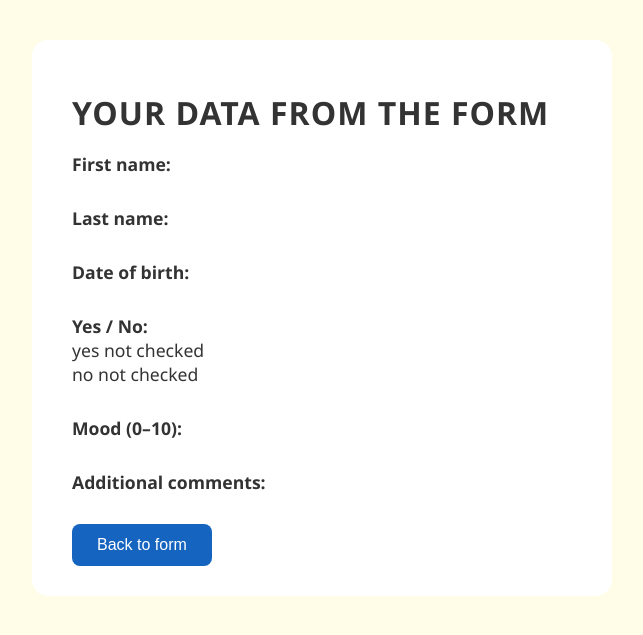
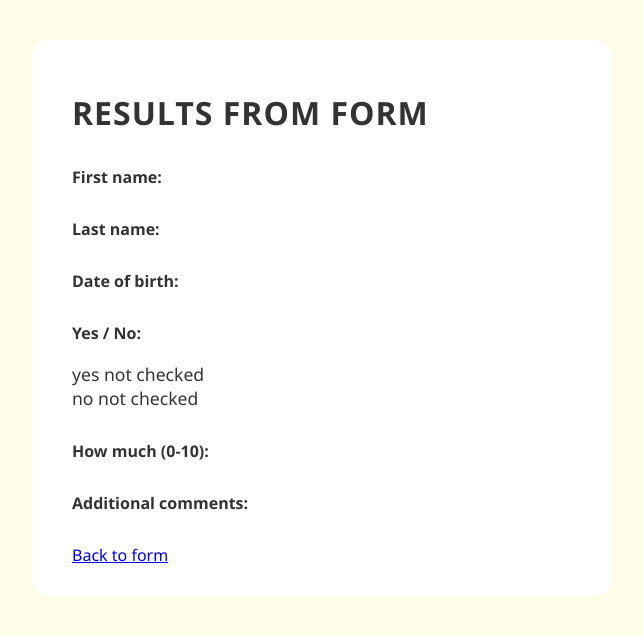
Before and after one commit to joannadagil/joannadagil.github.io, a PHP site: page /form_result.php in a window 1280 px wide. Shown: the top 635 px of the page, without its empty margins (318-961 px from the left). Run offline with PHP 8.4, Linux system fonts and the light colour scheme.

Commit message:
php done

```diff
--- a/form.html
+++ b/form.html
@@ -10,7 +10,6 @@
 
 <form>
 <h1>form</h1>
-<p>fill in your data in the form below</p>
 </form>
 
 <form action="form_result.php" method="post">
--- a/form_result.php
+++ b/form_result.php
@@ -13,32 +13,42 @@ $no  = isset($_POST['no'])  ? 'no checked'  : 'no not checked';
 <html lang="pl">
 <head>
     <meta charset="UTF-8">
-    <title>Your data</title>
+    <title>Form results</title>
     <link rel="stylesheet" href="form.css">
 </head>
 <body>
 
 <form>
-<h1>Your data from the form</h1>
+<h1>results from form</h1>
 
-<p><strong>First name:</strong> <?php echo htmlspecialchars($fname); ?></p>
-<p><strong>Last name:</strong> <?php echo htmlspecialchars($lname); ?></p>
-<p><strong>Date of birth:</strong> <?php echo htmlspecialchars($birth); ?></p>
+<br>
 
-<p><strong>Yes / No:</strong><br>
+<label>First name:</label>
+<p> <?php echo htmlspecialchars($fname); ?></p>
+
+<label>Last name:</label>
+<p> <?php echo htmlspecialchars($lname); ?></p>
+
+<label>Date of birth: </label>
+<p><?php echo htmlspecialchars($birth); ?></p>
+
+
+<label>Yes / No:</label>
+<p>
     <?php echo htmlspecialchars($yes); ?><br>
     <?php echo htmlspecialchars($no); ?>
 </p>
 
-<p><strong>Mood (0–10):</strong> <?php echo htmlspecialchars($mood); ?></p>
 
-<p><strong>Additional comments:</strong><br>
+<label>How much (0-10):</label>
+<p> <?php echo htmlspecialchars($mood); ?></p>
+
+<label>Additional comments:</label>
+<p>
     <?php echo nl2br(htmlspecialchars($comments)); ?>
 </p>
 
-<form action="form.html" method="get">
-    <input type="submit" value="Back to form">
-</form>
+<a href="form.html">Back to form</a>
 
 </form>
 
--- a/index.html
+++ b/index.html
@@ -10,8 +10,6 @@
 
 <h1>Dzień dobry wszystkim</h1>
 
-
-<a href="https://joannadagil.github.io/form2">form2</a><br><br>
 <a href="https://joannadagil.github.io/invoice">invoice</a><br><br>
 <a href="https://joannadagil.github.io/calculator">calculator</a><br><br>
 <a href="https://joannadagil.github.io/columns">columns</a><br><br>
```
